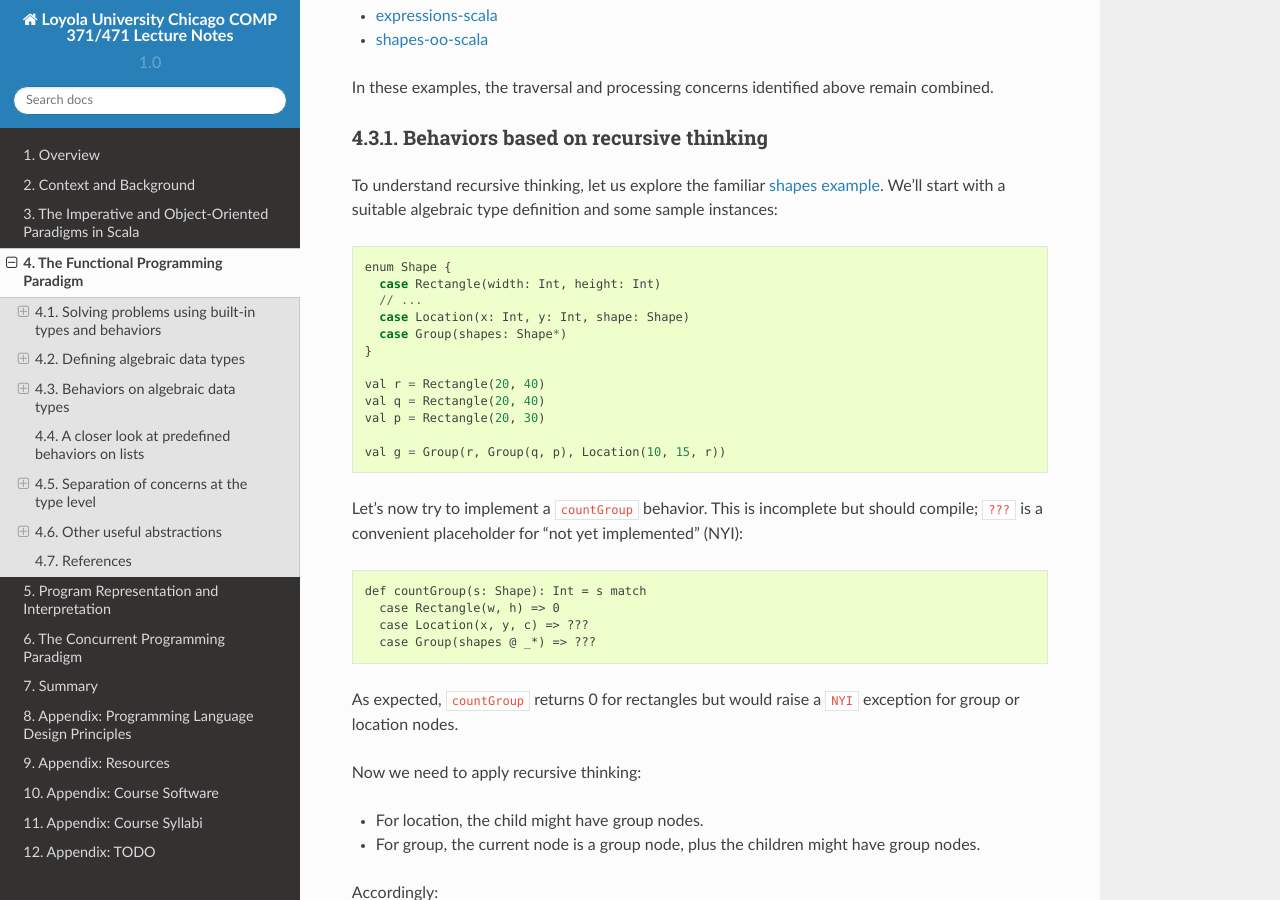
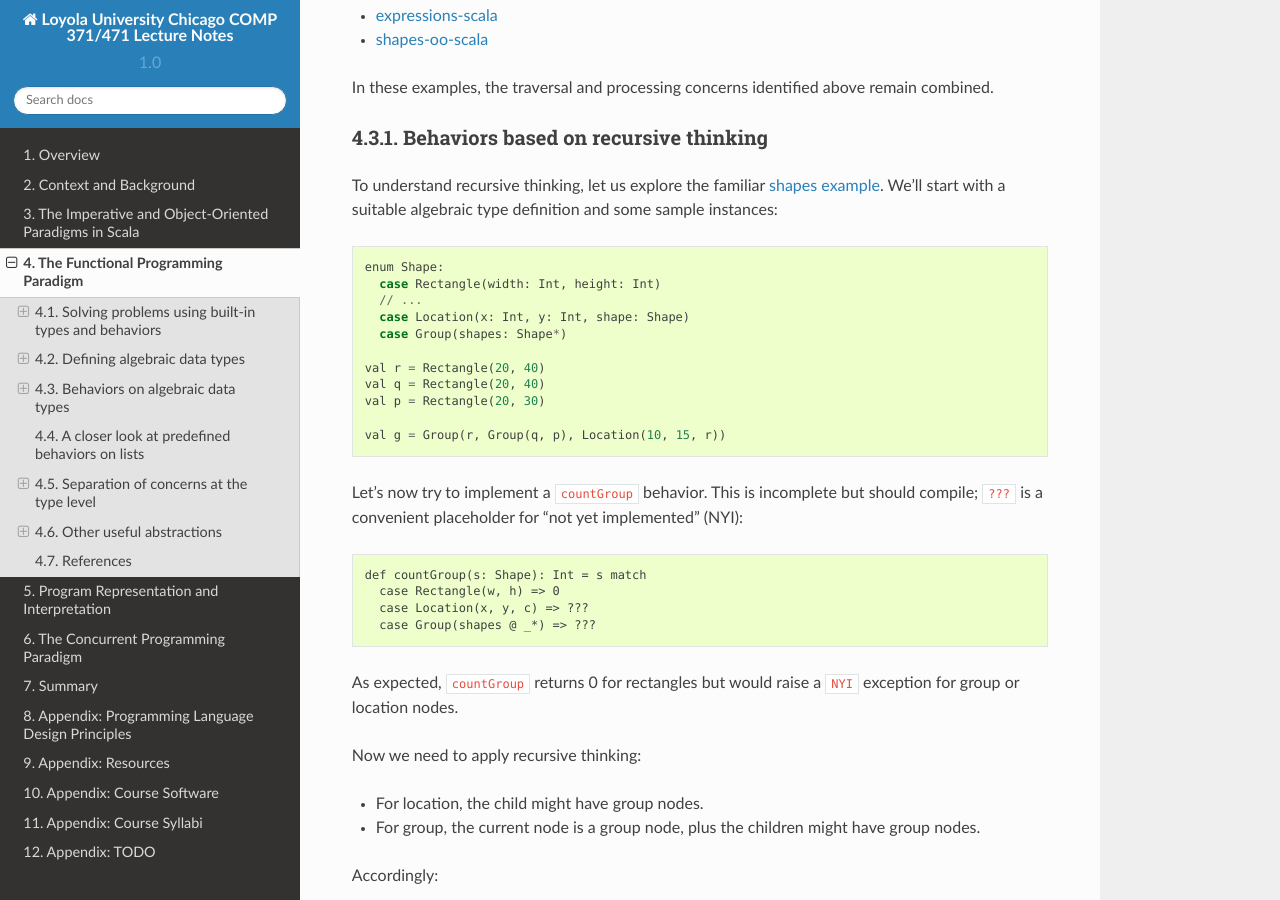
Before and after one commit to lucproglangcourse/lucproglangcourse.github.io, a Sphinx documentation site: the page built from source/functionalprogramming.rst, in a window 1280 px wide and 900 px high, scrolled down 6413 px. Built offline with Sphinx 7.4.7 and the Read the Docs theme 2.0.0, drawn with Linux system fonts in a browser that asks for light colours.

Commit message:
updated examples to use fewer braces
Signed-off-by: Konstantin Läufer <laufer@cs.luc.edu>

```diff
--- a/source/functionalprogramming.rst
+++ b/source/functionalprogramming.rst
@@ -295,12 +295,11 @@
 To understand recursive thinking, let us explore the familiar `shapes example <https://github.com/lucproglangcourse/shapes-oo-scala>`_.
 We'll start with a suitable algebraic type definition and some sample instances::
 
-    enum Shape {
+    enum Shape:
       case Rectangle(width: Int, height: Int)
       // ...
       case Location(x: Int, y: Int, shape: Shape)
       case Group(shapes: Shape*)
-    }
 
     val r = Rectangle(20, 40)
     val q = Rectangle(20, 40)
@@ -508,17 +507,15 @@
 The next question is what the implementation of the universal fold method for ``Fix`` looks like, also known as the *catamorphism*.
 Continuing with our ``Fix`` over ``(Int, Option[A])`` example, we perform recursion over this functor by using ``map``, which preserves the first component and invokes a suitable ``map`` on the second component of the pair::
 
-  case class Fix(unFix: (Int, Option[Fix])) {
+  case class Fix(unFix: (Int, Option[Fix])):
     def cata[B](f: ((Int, Option[B])) => B): B = f((this.unFix._1, this.unFix._2.map(_.cata(f))))
-  }
 
 
 Now we can define *algebras* on our functor, such as::
 
-  def sum(arg: (Int, Option[Int])): Int = arg match {
+  def sum(arg: (Int, Option[Int])): Int = arg match
     case (i, None) => i
     case (i, Some(s)) => i + s
-  }
 
   res1.cata(sum) // 6
 
@@ -530,9 +527,8 @@
 
 For an arbitrary functor ``F``, the code looks like this::
 
-  case class Fix(unFix: F[Fix]) {
+  case class Fix(unFix: F[Fix]):
     def cata[B](f: F[B] => B): B = f(this.unFix.map(_.cata(f)))
-  }
 
 
 For an arbitrary *carrier type* ``B``, the argument ``f`` of type ``F[B] => B`` is an ``F``-algebra.
--- a/source/software.rst
+++ b/source/software.rst
@@ -90,7 +90,7 @@
 - `Java 17 and/or newer JDK <http://www.oracle.com/technetwork/java/javase/downloads/>`_
 - `Git <http://git-scm.com/>`_ distributed version control system (usually preinstalled on Mac OS and Linux)
 
-  - recommended installation option on Windows: *Use Git and optional Unix tools from the Windows Command Prompt*
+  - recommended installation option on Windows: *Use Git and optional UNIX tools from the Windows Command Prompt*
   - optional on any plaDecimaltform, especially when not using IntelliJ IDEA: `some GUI-based Git client <https://git-scm.com/downloads/guis>`_
 
 
```
